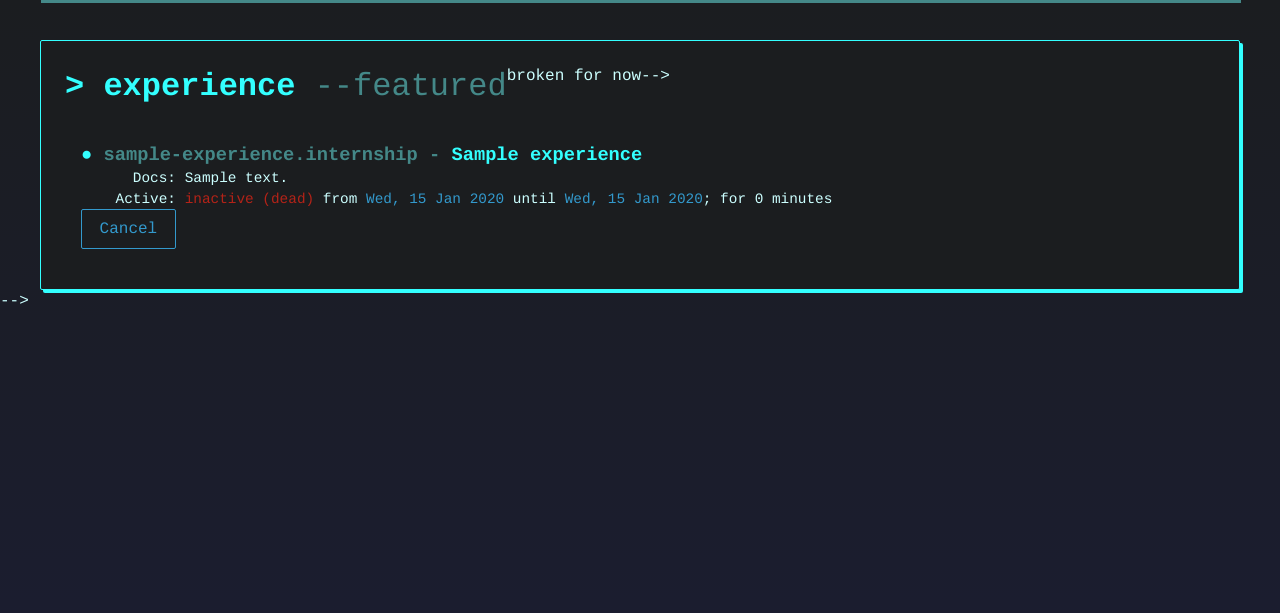
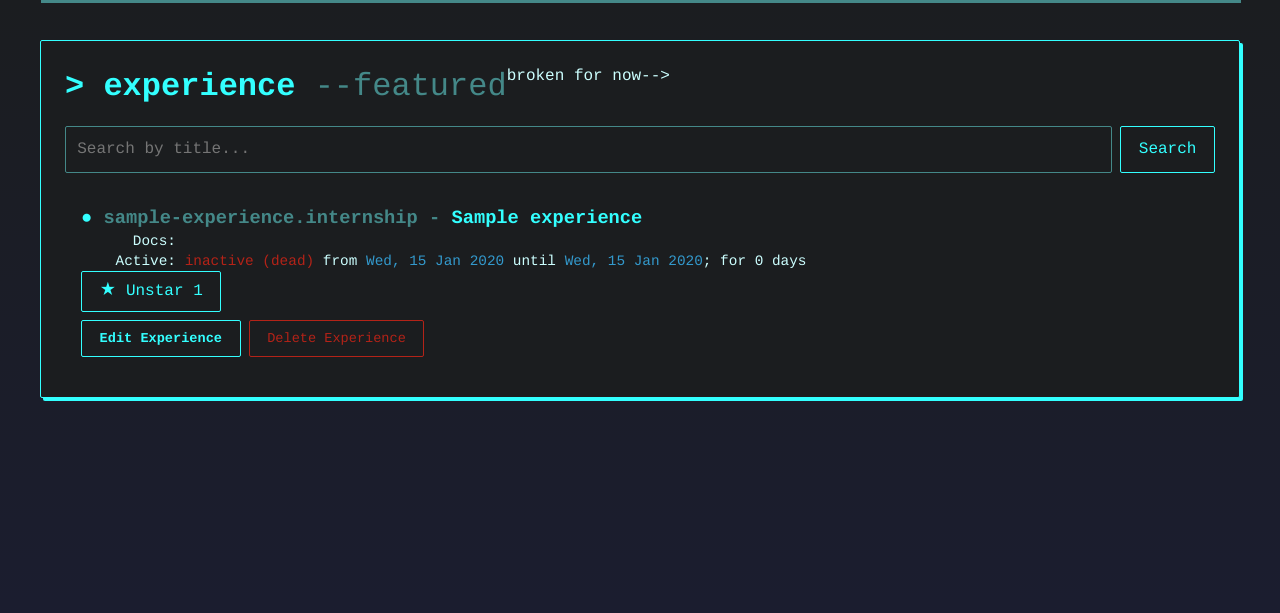
Before and after one commit to 7ovanF/myportfolio, a Django app: page /experience in a window 1280 px wide. Shown: the part 38-651 px from the top of the page. Run offline with Django 5.2, Linux system fonts and the light colour scheme; a user stored in the database is signed in; tables that the repository leaves empty hold one stand-in row (values such as "Sample post"); some libraries are stand-ins or nearby versions.

Commit message:
feat(experriences): dynamic experience loading with ajax

```diff
--- a/main/templates/main/_experience_section.html
+++ b/main/templates/main/_experience_section.html
@@ -1,5 +1,5 @@
 {# reusable experience section for any page. #}
-{% load markdownify %}
+{% load static %}
 <section class="experience" id="experience">
     <div class="container container-boxed">
         <div class="section-header">
@@ -9,70 +9,166 @@
                 {% include "main/components/_form_add_button.html" with label="Add Experience" url=create_form_url%}
             {% endif %} broken for now-->
         </div>
-<!--         {% url 'main:experience' as search_action %}
-        {% include "main/components/_form_search.html" with search_action=search_action %} -->
+        {% include "main/components/_form_search.html" with section_name="experience" %}
 
-        <div class="experience-cards">
-            {% for experience in experience_list %}
-                <article class="experience-card">
+        <div id="experience-status" class="experience-status"></div>
+        <div id="experience-cards" class="experience-cards"></div>
+    </div>
+</section>
+<script src="{% static "js/helpers.js" %}"></script>
+<script src="https://cdn.jsdelivr.net/npm/showdown@2.1.0/dist/showdown.min.js"></script>
+<script>
+    // Configuration
+    const GET_EXPERIENCE_ENDPOINT = "{% url 'main:get_experiences_json' %}";
+    const CAN_ADD = "{{ perms.main.add_experience|yesno:'true,false' }}" === "true";
+    const CAN_EDIT = "{{ perms.main.change_experience|yesno:'true,false' }}" === "true";
+    const CAN_DELETE = "{{ perms.main.delete_experience|yesno:'true,false' }}" === "true";
+    let experienceAbortController;
+
+    function buildExperienceCardElement(experience) {
+        let articleElement = document.createElement("article");
+        articleElement.classList.add("experience-card")
+
+        let titleHtml = `
             <h3 class="experience-title">
                 <span class="experience-bullet-point">&#x25CF;</span>
                             <span class="experience-category">
-                            {{experience.title|truncatewords:2|slugify }}.{{ experience.category|slugify }} -
+                        ${slugify(truncateToFirstWords(experience.title, 2))}.${slugify(experience.category)} -
                     </span>
-                        {{ experience.title }}
-                    </h3>
+                    ${experience.title}
+            </h3>`;
+
+        const converter = new showdown.Converter()
+        let experienceStatus = !experience.ended_at
+            ? `<span class="experience-status-active">active (running)</span>
+                since <span class="experience-status-date">
+                ${formatDate(experience.started_at)}</span>;
+
+                <span class="experience-status-runtime">
+                    ${timeSince(experience.started_at)} ago
+                </span>`
+            : `<span class="experience-status-inactive">inactive (dead)</span>
+                from <span class="experience-status-date">
+                    ${formatDate(experience.started_at)}
+                </span>
+                until <span class="experience-status-date">
+                    ${formatDate(experience.ended_at)}</span>;
+
+                <span class="experience-status-runtime">
+                    for ${timeSince(experience.started_at, experience.ended_at)}
+                </span>`;
+        // TODO: recheck this
+
+        let detailsHtml = `
         <dl class="experience-details">
             <div class="experience-details-section">
                 <dt>Docs</dt>
-                            <dd>{{ experience.description|markdownify:"description" }}</dd>
+                <dd>${experience.description
+                    ? converter.makeHtml(experience.description)
+                    : "No description was provided."}</dd>
             </div>
 
-                        {# the django docs is very convenient, there are millions of template filters #}
             <div class="experience-details-section">
                 <dt>Active</dt>
-                            <dd>
-                                {% if experience.is_ongoing %}
-                                    <span class="experience-status-active">active (running)</span>
-                                    since <span class="experience-status-date">
-                                        {{ experience.started_at|date:"D, d M Y" }}</span>;
+                <dd>${experienceStatus}</dd>
+            </div>
+        </dl>`;
 
-                                    <span class="experience-status-runtime">
-                                        {{ experience.started_at|timesince }} ago
-                                    </span>
-                                {% else %}
-                                    <span class="experience-status-inactive">inactive (dead)</span>
-                                    from <span class="experience-status-date">
-                                        {{ experience.started_at|date:"D, d M Y" }}
-                                    </span>
-                                    until <span class="experience-status-date">
-                                        {{ experience.ended_at|date:"D, d M Y" }}</span>;
+        const isStarredClass = experience.is_starred ? " is-starred" : "";
+        const starText = experience.is_starred ? "Unstar" : "Star";
+        const starTitle = experience.starred_by_names.length > 0
+            ? `Starred by ${experience.starred_by_names.join(", ")}`
+            : "Be the first to star";
+        const starUrl = "{% url 'main:toggle_experience_star' '00000000-0000-0000-0000-000000000000' %}"
+            .replace('00000000-0000-0000-0000-000000000000', experience.id);
+        const starHtml =
+            `<form method="post" action="${ starUrl }" class="star-form">
+                {% csrf_token %}
+                <button type="submit"
+                        class="button button-star${ isStarredClass }"
+                        title="${starTitle}">
+                    <span aria-hidden="true">★</span> ${starText}
+                    <span class="star-count">${ experience.starred_by_names.length }</span>
+                </button>
+            </form>`;
 
-                                    <span class="experience-status-runtime">
-                                        for {{experience.started_at|timesince:experience.ended_at }}
-                                    </span>
-                                {% endif %}
-                            </dd>
-                        </div>
-                    </dl>
-                    <!-- {% url 'main:toggle_experience_star' experience.id as star_action%}
-                   {% include "main/components/_form_star.html" with form_action=star_action starred_by=experience.starred_by %} -->
-<!--                     <div class="form-modify-entry-buttons">
-                        {% if perms.main.change_experience %}
-                            {% url "main:update_experience" experience.id as update_form_url %}
-                            {% include "main/components/_form_edit_button.html" with label="Edit experience" url=update_form_url %}
-                        {% endif %}
-                        {% if perms.main.delete_experience %}
-                            {% url 'main:delete_experience' experience.id as delete_form_action%}
-                            {% include "main/components/_form_delete_modal.html" with label="Delete experience" target_id=experience.id target_title=experience.title form_action=delete_form_action %}
-                        {% endif %}
-                    </div> -->
-                </article>
-            {% empty %}
-                <p class="empty-state">
-                    You could say this guy is... inexperienced
-                </p>
-            {% endfor %}
-        </div>
-    </div>
-</section>
+
+        const EDIT_URL = "{% url 'main:update_experience' '00000000-0000-0000-0000-000000000000' %}"
+            .replace("00000000-0000-0000-0000-000000000000", experience.id)
+        let editHtml = CAN_EDIT
+            ? `<a href="${ EDIT_URL }" class="button form-update-button">Edit Experience</a>`
+            : '';
+
+        let deleteHtml = CAN_DELETE
+            ? `<form class="experience-card__form--delete">
+                    <input hidden name="experience_id" value="${experience.id}">
+                    <button type="submit" class="button button-danger">Delete Experience</button>
+            </form>`
+            : '';
+
+
+        articleElement.innerHTML = `
+            ${titleHtml}
+            ${detailsHtml}
+            ${starHtml}
+            <div class="form-modify-entry-buttons">
+                ${editHtml}
+                ${deleteHtml}
+            </div>`;
+
+        return articleElement;
+    }
+
+    const statusElem = document.getElementById("experience-status");
+    const listContainerElem = document.getElementById("experience-cards");
+    const searchForm = document.getElementById('experience-form-search');
+    const searchInput = document.getElementById('experience-form-search-input');
+
+    async function fetchExperiences(searchQuery = "") {
+        if (experienceAbortController) experienceAbortController.abort();
+        experienceAbortController = new AbortController();
+
+        try {
+            listContainerElem.innerHTML = "";
+            statusElem.textContent = "Loading...";
+
+            const url = searchQuery
+                ? `${GET_EXPERIENCE_ENDPOINT}?title=${encodeURIComponent(searchQuery)}`
+                : GET_EXPERIENCE_ENDPOINT;
+
+            response = await fetch(url, {
+                headers: { "Accept": "application/json" },
+                signal: experienceAbortController.signal,
+            });
+
+            if (!response.ok) throw new Error("Failed to fetch data!");
+
+            data = (await response.json()).data;
+
+            if (data.length === 0) {
+                statusElem.textContent = "You could say this guy is... inexperienced";
+            } else {
+                statusElem.textContent = "";
+                data.forEach(experience => {
+                    listContainerElem.appendChild(buildExperienceCardElement(experience));
+                })
+            }
+        } catch (error) {
+            if (error.name == 'AbortError') return;
+            console.error('Error loading experience:', error);
+            statusElem.textContent = "An error occured while fetching data."
+        }
+    }
+
+    function searchExperiences() {
+        fetchExperiences(searchInput.value.trim())
+    }
+
+    console.log(searchForm)
+    searchForm.addEventListener('submit', function(e) {
+        e.preventDefault();
+        searchExperiences();
+    })
+
+    searchExperiences();
+</script>
--- a/main/views.py
+++ b/main/views.py
@@ -178,30 +178,40 @@
 # ==========
 # Refer to experience (plural) as experience*s* internally
 def experience(request):
-    json_experiences = get_experiences_json(request)
-    experiences = serializers.deserialize(
-            "json",
-            json_experiences.content.decode("utf-8"),
-        )
-    experiences = [ experience.object for experience in experiences ]
-
     context = {
             "active_page": "experience",
             **base_context,
-            "experience_list": experiences,
         }
     return render(request, "main/experience.html", context)
 
 # APIs
 def get_experiences_json(request):
     title_query = request.GET.get("title", "").strip()
-    experiences = Experience.objects.all()
+    experiences = Experience.objects.prefetch_related("starred_by").all()
 
     if title_query:
         experiences = experiences.filter(title__icontains=title_query)
 
-    experiences_json = serializers.serialize("json", experiences, use_natural_foreign_keys=True)
-    return HttpResponse(experiences_json, content_type="application/json")
+    data = []
+    for experience in experiences:
+        is_starred = request.user in experience.starred_by.all()
+        starred_by_names = [starrer.username for starrer in experience.starred_by.all()]
+        data.append({
+            "id": experience.id,
+            "title": experience.title,
+            "description": experience.description,
+            "category": experience.category,
+            "thumbnail": experience.thumbnail,
+            "started_at": experience.started_at,
+            "ended_at": experience.ended_at,
+            "is_starred": is_starred,
+            "starred_by_names": starred_by_names,
+        })
+
+    response = {
+        "data": data
+    }
+    return JsonResponse(response, safe=False)
 
 # Forms
 @login_required()
--- a/static/js/helpers.js
+++ b/static/js/helpers.js
@@ -6,6 +6,65 @@
            .replace(/\s+/g, '-') // replace spaces with hyphens
            .replace(/-+/g, '-'); // remove consecutive hyphens
   return str;
+}
+// https://stackoverflow.com/questions/36488176/how-to-get-first-2-words
+function truncateToFirstWords(str, wordNum=2) {
+  return str.split(' ').slice(0, wordNum).join(' ')
+}
+
+
+// https://www.perplexity.ai/search/6aa43ba9-634f-4528-b141-ab4eb16a8763
+function formatDate(date) {
+  return new Intl.DateTimeFormat("en-GB", {
+    weekday: "short",
+    day: "2-digit",
+    month: "short",
+    year: "numeric",
+  }).format(new Date(date));
+}
+
+function timeSince(startDate, endDate = "") {
+  const start = new Date(`${startDate}T00:00:00`);
+  const end = endDate
+    ? new Date(`${endDate}T00:00:00`)
+    : new Date();
+
+  if (Number.isNaN(start.getTime()) || Number.isNaN(end.getTime())) {
+    throw new Error("Invalid date");
+  }
+
+  if (end < start) {
+    throw new Error("End date must be after start date");
+  }
+
+  let years = end.getFullYear() - start.getFullYear();
+  let months = end.getMonth() - start.getMonth();
+  let days = end.getDate() - start.getDate();
+
+  if (days < 0) {
+    months--;
+
+    const daysInPreviousMonth = new Date(
+      end.getFullYear(),
+      end.getMonth(),
+      0
+    ).getDate();
+
+    days += daysInPreviousMonth;
+  }
+
+  if (months < 0) {
+    years--;
+    months += 12;
+  }
+
+  const parts = [];
+
+  if (years) parts.push(`${years} year${years === 1 ? "" : "s"}`);
+  if (months) parts.push(`${months} month${months === 1 ? "" : "s"}`);
+  if (days) parts.push(`${days} day${days === 1 ? "" : "s"}`);
+
+  return parts.length ? parts.join(", ") : "0 days";
 }
 
 // Read a cookie value, used to get the CSRF token
```
Also changed, not shown: AI-DECLARATION.md (+1 -0 lines). Lines whose indentation alone changed are shown as unchanged.
